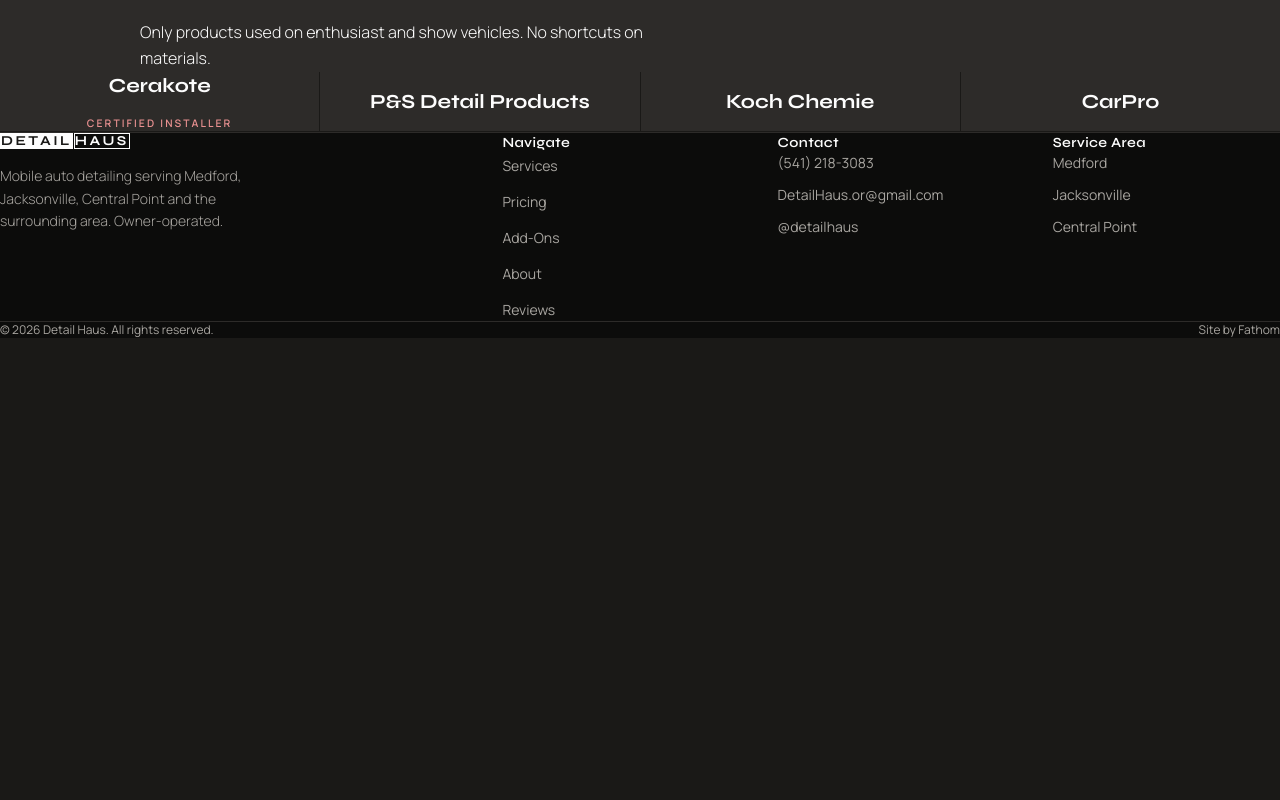
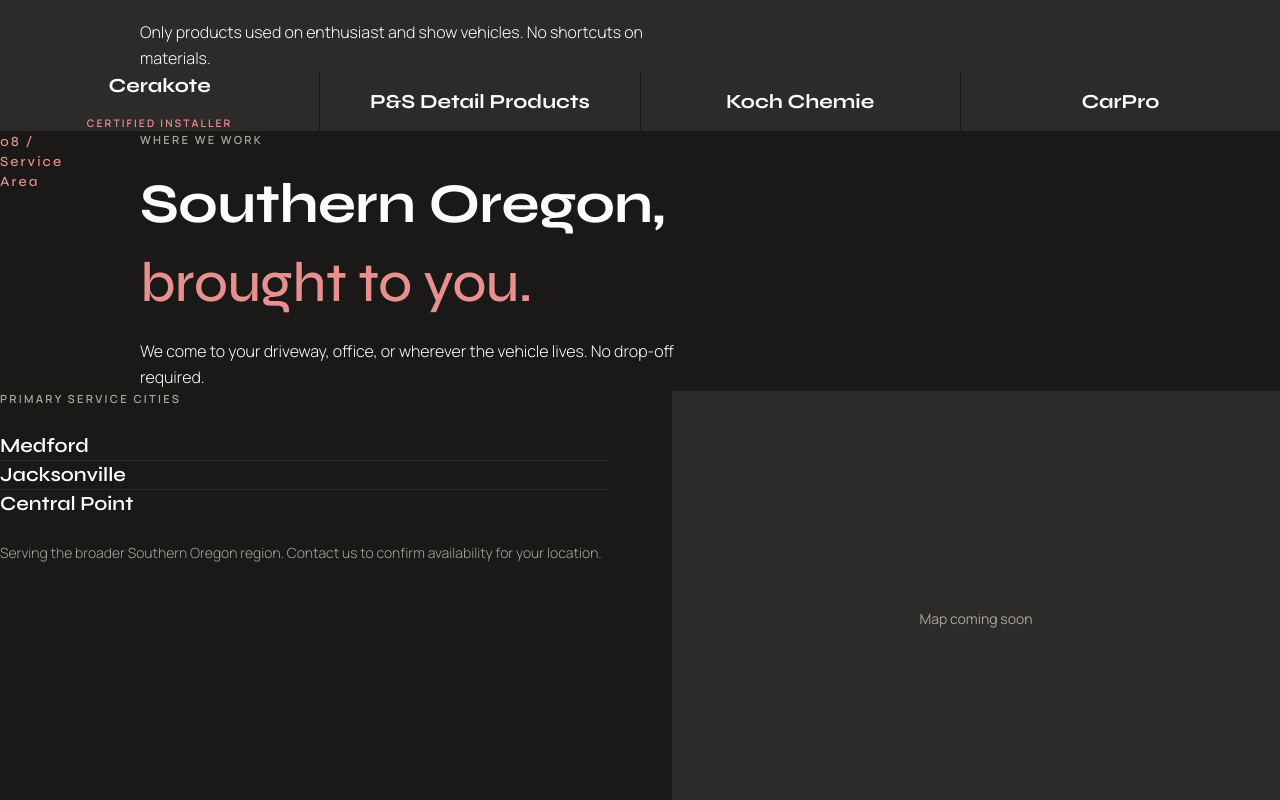
Before and after one commit to ryanwittmers/client-detail-haus, a Next.js app in the folder detail-haus-site/: page / in a window 1280 px wide. Shown: the part 3980-4780 px from the top of the page. Before the commit the page ends 4318 px from the top, so only its background shows below. Built offline with nearby package versions, Linux system fonts and the light colour scheme.

Commit message:
feat: add service area section (no gas fee policy)

```diff
--- a/detail-haus-site/app/page.tsx
+++ b/detail-haus-site/app/page.tsx
@@ -6,7 +6,8 @@
 import { Process }  from '@/components/sections/Process'
 import { About }    from '@/components/sections/About'
 import { Reviews }   from '@/components/sections/Reviews'
-import { Products }  from '@/components/sections/Products'
+import { Products }     from '@/components/sections/Products'
+import { ServiceArea }  from '@/components/sections/ServiceArea'
 
 export default function Home() {
   return (
@@ -19,6 +20,7 @@
       <About />
       <Reviews />
       <Products />
+      <ServiceArea />
     </main>
   )
 }
--- /dev/null
+++ b/detail-haus-site/components/sections/ServiceArea.tsx
@@ -0,0 +1,54 @@
+// components/sections/ServiceArea.tsx
+import { SectionHead } from '@/components/ui/SectionHead'
+import { Reveal } from '@/components/ui/Reveal'
+import { PRIMARY_SERVICE_AREAS, MAP_EMBED_URL } from '@/data/serviceAreas'
+
+export function ServiceArea() {
+  return (
+    <section className="pb-24 border-b border-charcoal bg-ink">
+      <div className="max-w-[1320px] mx-auto px-10">
+        <Reveal>
+          <SectionHead
+            index="08 / Service Area"
+            label="Where We Work"
+            title={<>Southern Oregon,<br /><em>brought to you.</em></>}
+            description="We come to your driveway, office, or wherever the vehicle lives. No drop-off required."
+            light
+          />
+        </Reveal>
+        <Reveal>
+          <div className="grid grid-cols-1 md:grid-cols-2 gap-16 items-start">
+            <div className="flex flex-col gap-6">
+              <p className="text-[0.7rem] tracking-[0.2em] uppercase text-stone font-semibold">Primary Service Cities</p>
+              <ul className="flex flex-col divide-y divide-charcoal">
+                {PRIMARY_SERVICE_AREAS.map(area => (
+                  <li key={area} className="py-4 font-display font-semibold text-xl text-white">{area}</li>
+                ))}
+              </ul>
+              <p className="text-stone text-sm font-light leading-relaxed">
+                Serving the broader Southern Oregon region. Contact us to confirm availability for your location.
+              </p>
+            </div>
+            <div className="aspect-[4/3] bg-charcoal border border-charcoal overflow-hidden">
+              {MAP_EMBED_URL ? (
+                <iframe
+                  src={MAP_EMBED_URL}
+                  width="100%"
+                  height="100%"
+                  loading="lazy"
+                  className="border-0"
+                  referrerPolicy="no-referrer-when-downgrade"
+                  title="Detail Haus Service Area Map"
+                />
+              ) : (
+                <div className="w-full h-full flex items-center justify-center text-stone text-sm">
+                  Map coming soon
+                </div>
+              )}
+            </div>
+          </div>
+        </Reveal>
+      </div>
+    </section>
+  )
+}
```
